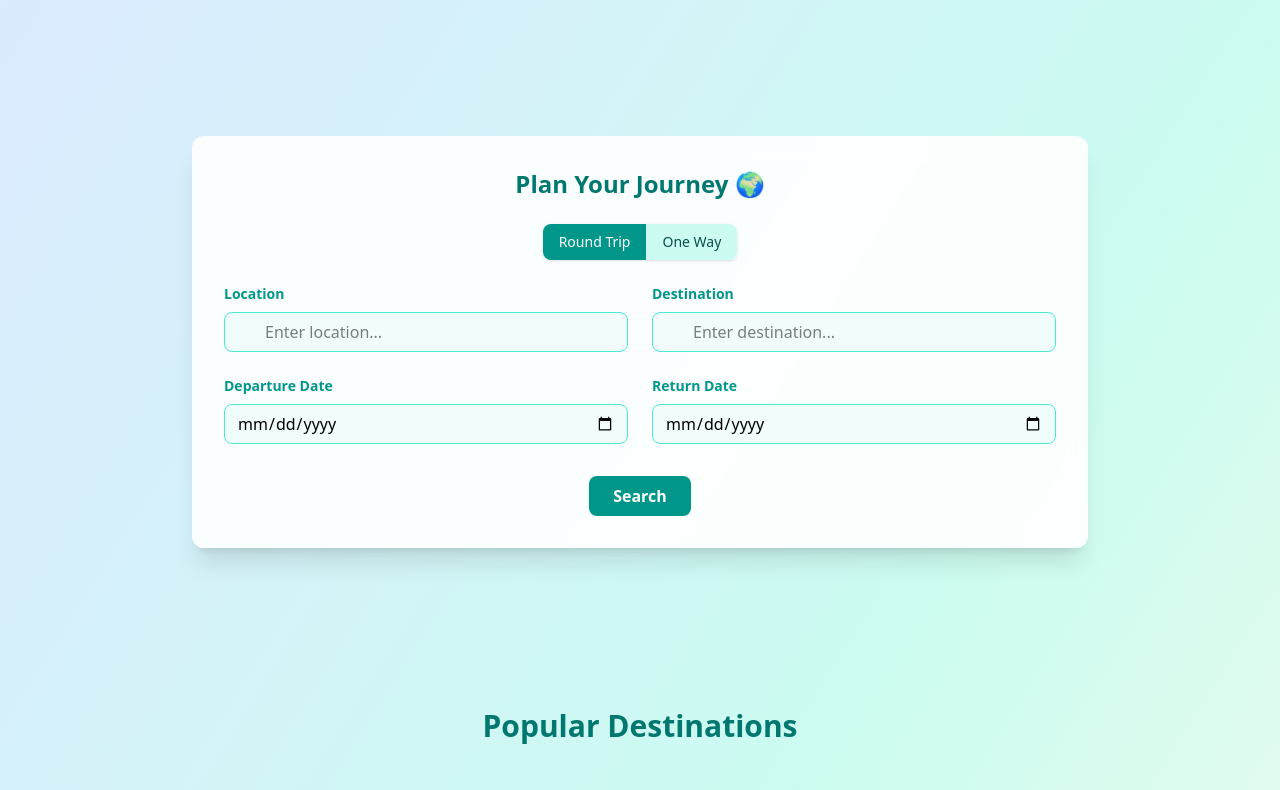
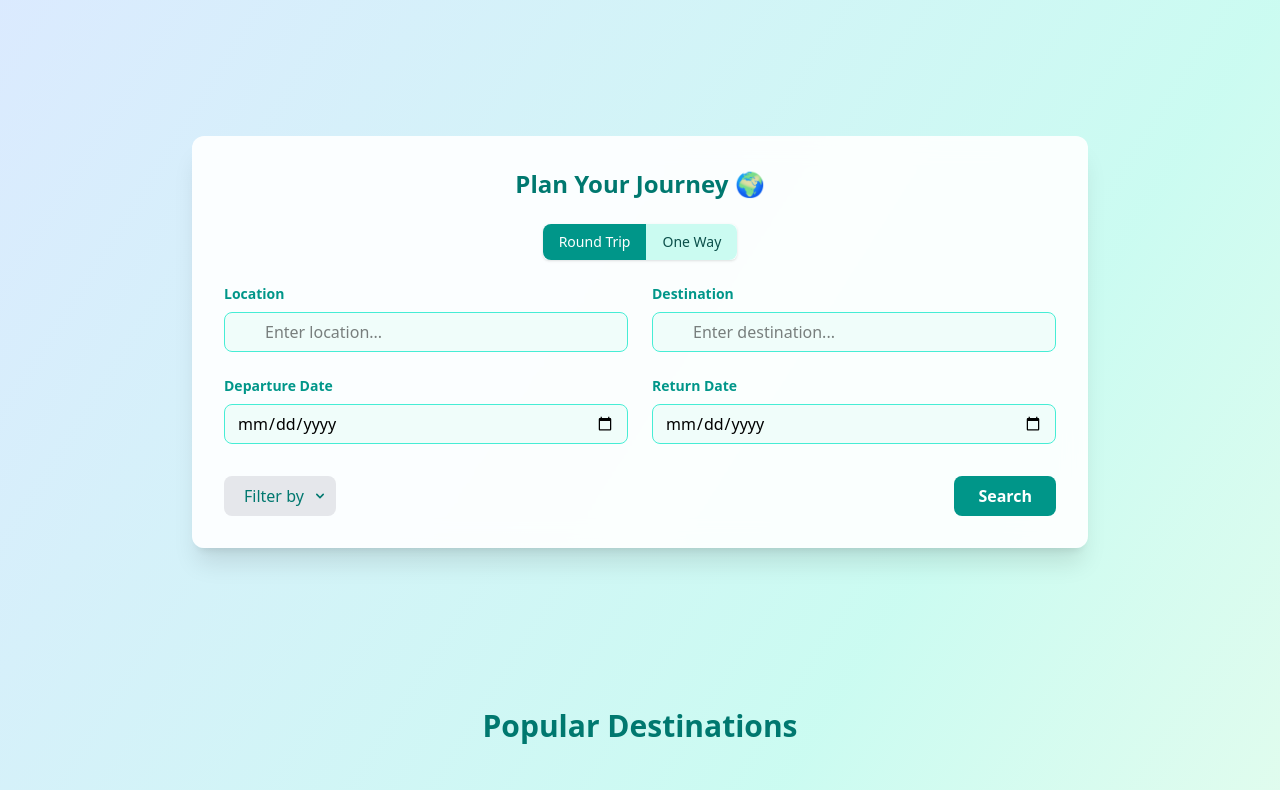
Before and after one commit to bolebole10/projekt-prog-inz, a React (Vite) app in the folder frontend/tripPlanner/: page / in a window 1280 px wide. Shown: the top 790 px of the page. Built offline with nearby package versions, Linux system fonts and the light colour scheme.

Commit message:
dodan gumb za filtriranje po cijeni i vrijeme, ali jos nije funkcionalan za filtriranje

```diff
--- a/frontend/tripPlanner/package.json
+++ b/frontend/tripPlanner/package.json
@@ -14,6 +14,7 @@
     "@fortawesome/fontawesome-svg-core": "^6.7.2",
     "@fortawesome/free-solid-svg-icons": "^6.7.2",
     "@fortawesome/react-fontawesome": "^0.2.2",
+    "@headlessui/react": "^2.2.1",
     "@tailwindcss/vite": "^4.1.3",
     "react": "^19.0.0",
     "react-dom": "^19.0.0",
--- a/frontend/tripPlanner/src/components/SearchComponent.jsx
+++ b/frontend/tripPlanner/src/components/SearchComponent.jsx
@@ -3,7 +3,7 @@ import { BACKEND_PORT } from "../config";
 import FlightCard from "./FlightCard";
 import BusCard from "./BusCard";
 import { FontAwesomeIcon } from "@fortawesome/react-fontawesome";
-import { faPlane, faBus } from "@fortawesome/free-solid-svg-icons";
+import { faPlane, faBus, faFilter } from "@fortawesome/free-solid-svg-icons";
 
 const SearchComponent = () => {
   // Input field displayed values
@@ -391,8 +391,36 @@ const SearchComponent = () => {
             )}
           </div>
 
-        {/* Search Button */}
-        <div className="mt-8 text-center">
+          <div className="mt-8 flex justify-between items-center">
+              {/* Filter button */}
+              <div className="relative">
+                <select
+            className="bg-gray-200 hover:bg-gray-300 text-teal-700 px-5 py-2 rounded-lg font-medium transition cursor-pointer appearance-none pr-8"
+                >
+             <option value="" selected>
+                Filter by
+             </option>
+            <option value="price">Price</option>
+            <option value="time">Time</option>
+                </select>
+                <div className="absolute inset-y-0 right-2 flex items-center pointer-events-none">
+                  {/*Icon for dropdown arrow*/}
+                    <svg
+                      className="w-4 h-4 text-teal-700"
+                      xmlns="http://www.w3.org/2000/svg"
+                      viewBox="0 0 20 20"
+                      fill="currentColor"
+                    >
+                      <path
+                        fillRule="evenodd"
+                        d="M5.293 7.293a1 1 0 011.414 0L10 10.586l3.293-3.293a1 1 0 111.414 1.414l-4 4a1 1 0 01-1.414 0l-4-4a1 1 0 010-1.414z"
+                        clipRule="evenodd"
+                      />
+                    </svg>
+                </div>
+              </div>
+
+              {/* Search button */}
             <button
               onClick={handleSearch}
               disabled={isSearching}
```
Also changed, not shown: 1 other file (tests, documents, lock files or other folders). Lines whose indentation alone changed are shown as unchanged.
